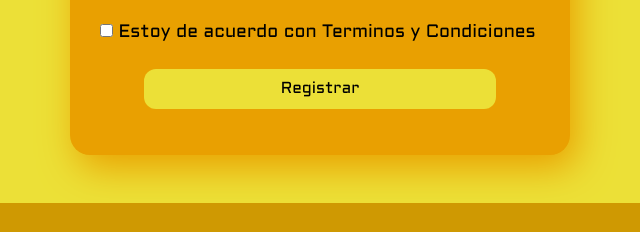
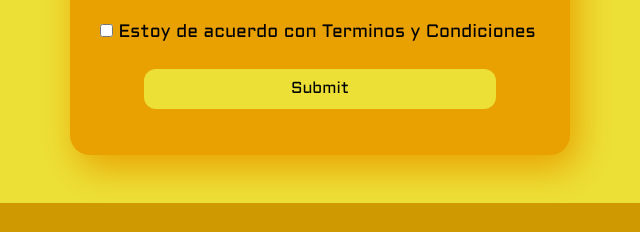
Before and after one commit to GiselRegalado/Registro, a plain HTML site: page index.html in a window 1280 px wide. Shown: the part 459-691 px from the top of the page, 320-960 px from the left. Drawn offline with Linux system fonts and the light colour scheme; files whose address does not match are found by name.

Commit message:
Update index.html

```diff
--- a/index.html
+++ b/index.html
@@ -46,7 +46,7 @@
     <p><input type="checkbox"> Estoy de acuerdo con <a href="#">Terminos y Condiciones</a></p>
     </div>
     <a href="https://giselregalado.github.io/Login/">
-    <input class="botons" id="btn-env" type="submit" value="Registrar" >
+    <input class="botons" id="btn-env" type="submit"  >
     </a>
     </form>
   </section>
```
